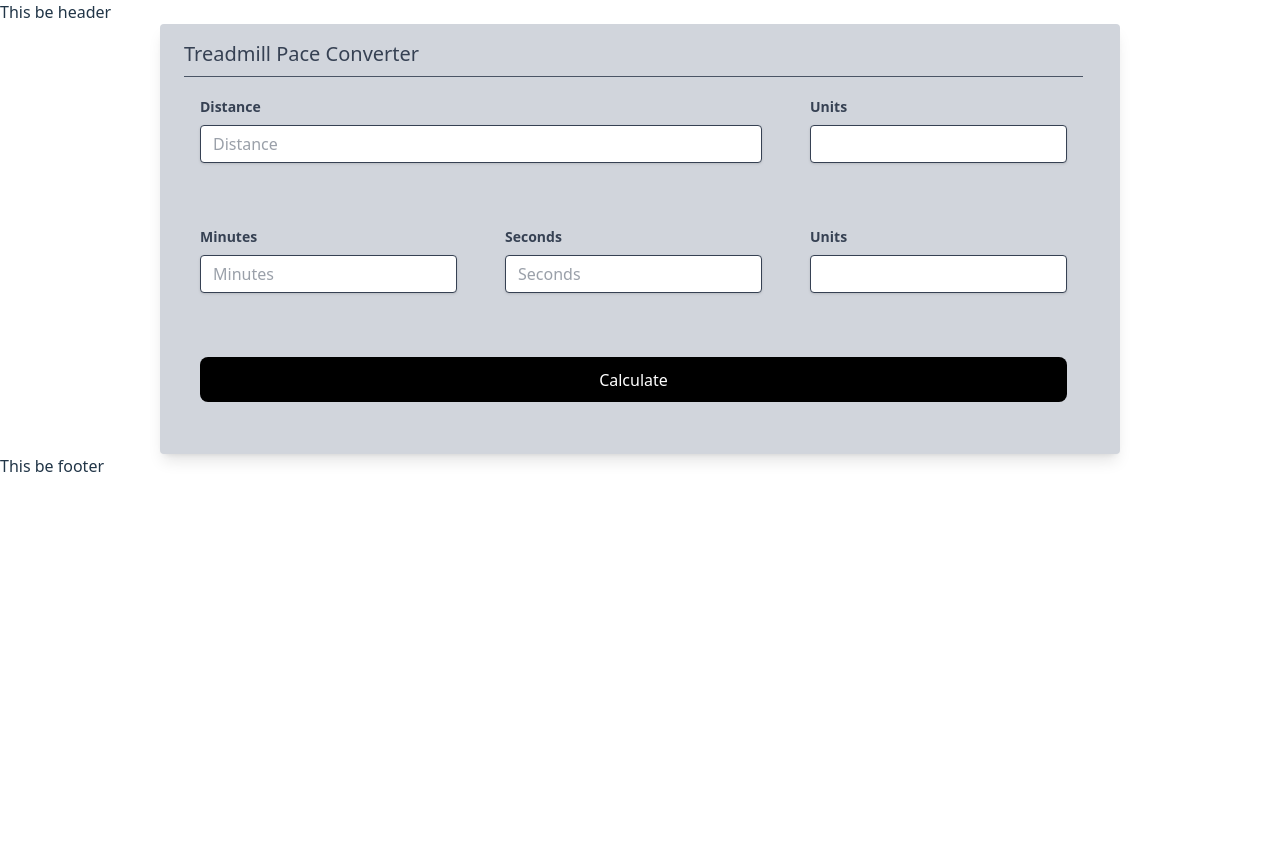
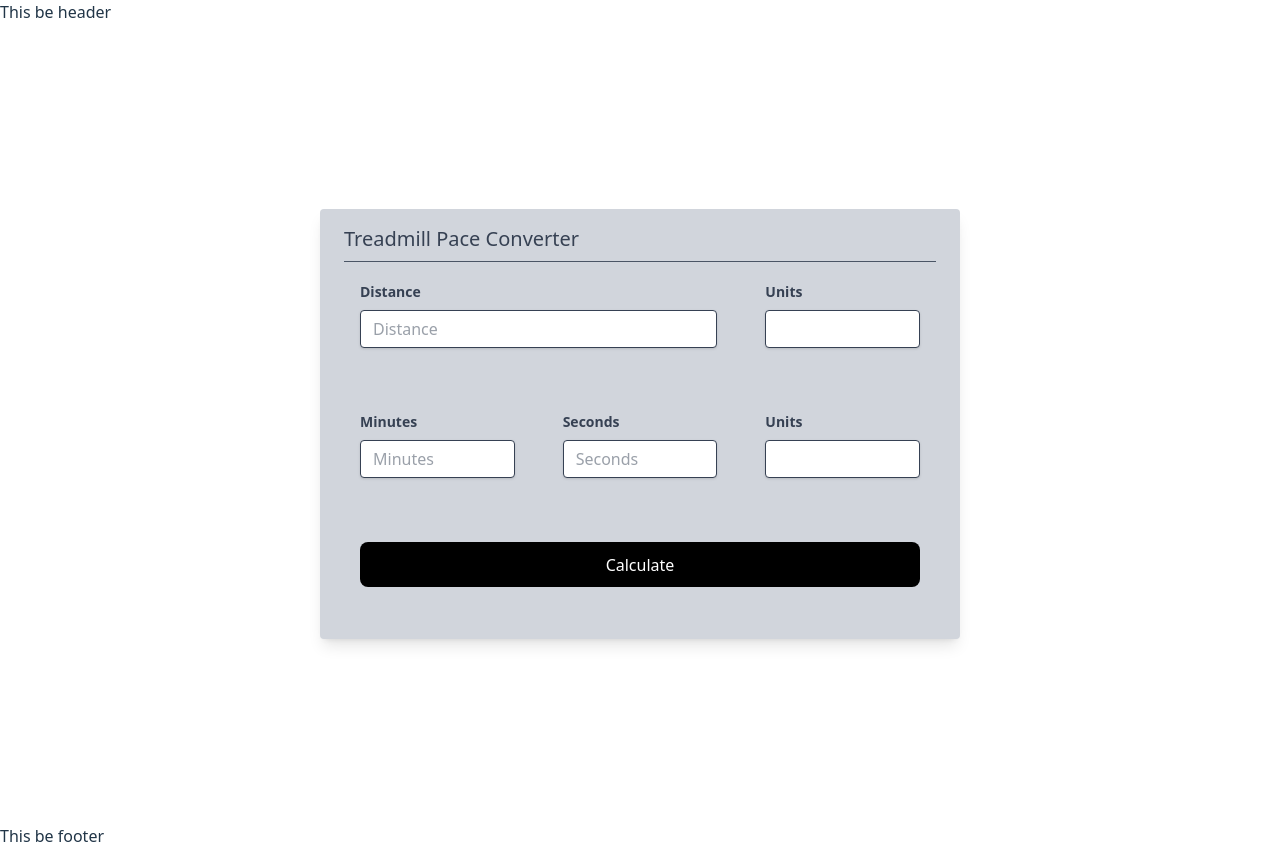
Before and after one commit to BrandtDavis/race-prep-multi-tool, a React (Vite) app in the folder client/: page /pace-converter in a window 1280 px wide. Before the commit the page ends 800 px from the top, so only its background shows below. Built offline with nearby package versions, Linux system fonts and the light colour scheme.

Commit message:
Update styling

```diff
--- a/client/src/pages/paceConverterPage.tsx
+++ b/client/src/pages/paceConverterPage.tsx
@@ -23,8 +23,8 @@ function PaceConverterPage() {
   };
 
   return (
-    <div className="mx-auto">
-      <div className="mx-auto w-3/4 bg-gray-300 rounded overflow-hidden shadow-lg flex flex-wrap">
+    <div className="flex h-screen">
+      <div className="m-auto w-1/2 bg-gray-300 rounded overflow-hidden shadow-lg flex-wrap">
         <div className="px-6 py-4">
           <div className="text-gray-700 text-basefont-bold text-xl mb-2">
             Treadmill Pace Converter
```
